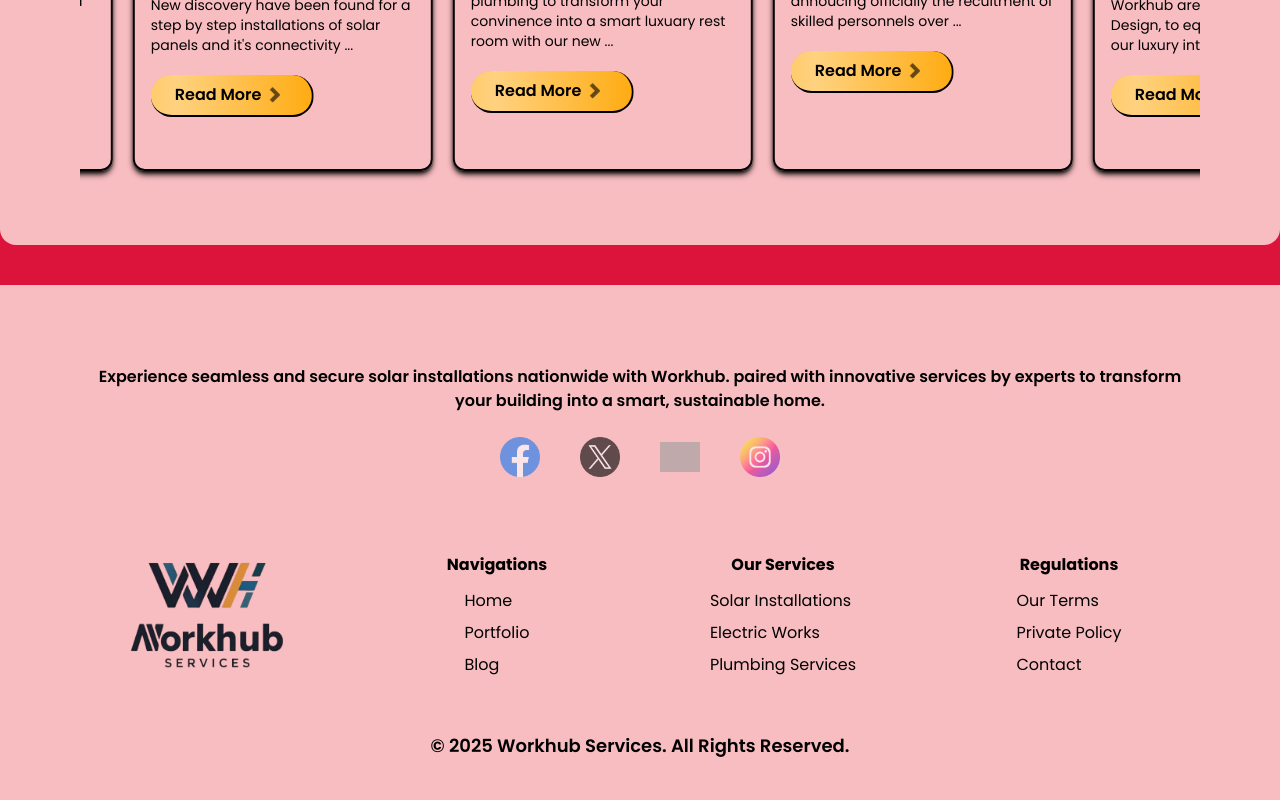
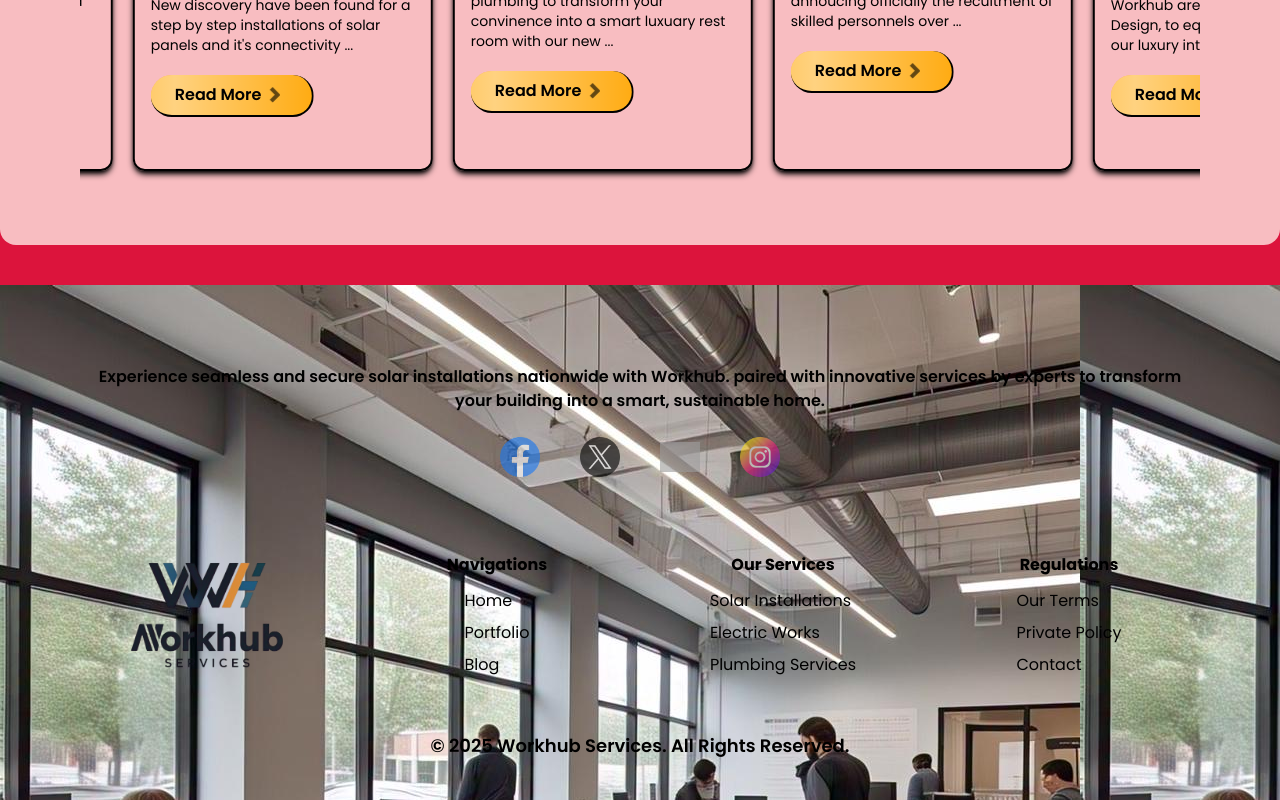
Before and after one commit to Georgechisom/workhub-solar, a React (Create React App) app: page / in a window 1280 px wide. Shown: the part 4383-5183 px from the top of the page. Built offline with nearby package versions, Linux system fonts and the light colour scheme; grey boxes are pictures that could not be loaded.

Commit message:
app updated

```diff
--- /dev/null
+++ b/src/components/Footer/Footer.css
@@ -0,0 +1,10 @@
+.footerbg{
+    width: 100%;
+    height: 100%;
+    /* animation: upDownAndBack 10s linear infinite; */
+    perspective: 1000px;
+    background-size: cover;
+    perspective-origin: 50% 50%;
+    background-blend-mode: darken;
+    background-color: rgba(117, 43, 5, 0.48);
+}
--- a/src/components/Footer/Footer.js
+++ b/src/components/Footer/Footer.js
@@ -5,6 +5,7 @@ import Facebook from "../../images/facebook.png";
 import Instagram from "../../images/instagram.png";
 import Twitter from "../../images/twitter3.png";
 import YouTube from "../../images/youtube.png";
+import BackgroundImage from "../../images/officeWorkhubDesk.JPG";
 
 
 const Footer = () => {
@@ -30,7 +31,7 @@ const Footer = () => {
 
   return (
     <footer className='relative'>
-        <section className='mt-10 mx-auto w-full overflow-hidden py-10 px-6 lg:px-20 bg-backgroundText'>
+        <section className='max-w-screen-xl mt-10 mx-auto w-full overflow-hidden py-10 px-6 lg:px-20 footerbg' style={{ backgroundImage: `url('${BackgroundImage}')`, objectFit: "cover", }}>
             <div className='my-10'>
                 <div className="text-black font-semibold text-center">
                     Experience seamless and secure solar installations nationwide with Workhub. paired with innovative services by experts to transform your building into a smart, sustainable home.
--- a/src/components/otherCss/service.css
+++ b/src/components/otherCss/service.css
@@ -31,12 +31,6 @@
     }
     100% {
         background-position: 0px 0%;
-    }
-}
-
-@media screen and (max-width: 992px) {
-    .bgcssa{
-        animation: leftToRight 100s linear infinite;
     }
 }
 
@@ -124,7 +118,7 @@
 .bgcsstwo{
     width: 100%;
     height: 100%;
-    animation: upDownAndBack 25s linear infinite;
+    animation: upDownAndBack 50s linear infinite;
     perspective: 1000px;
     background-size: cover;
     perspective-origin: 50% 50%;
@@ -141,3 +135,25 @@
 .mybttnseff2:hover {
     background-color: white;
 }
+
+@keyframes leftToRights {
+    0% {
+        background-position: 0% 0px;
+    }
+    50% {
+        background-position: 100% 0px;
+    }
+    100% {
+        background-position: 0% 0px;
+    }
+}
+
+@media screen and (max-width: 992px) {
+    .bgcssa{
+        animation: leftToRight 100s linear infinite;
+    }
+
+    .bgcsstwo{
+        animation: leftToRights 50s linear infinite;
+    }
+}
--- a/src/pages/Service.js
+++ b/src/pages/Service.js
@@ -241,11 +241,11 @@ const Service = () => {
       </section>
 
       <section className='max-w-screen-xl lg:my-10 mx-auto w-full h-full overflow-hidden lg:rounded-2xl py-16 md:py-10 items-center justify-center bgcsstwo' style={{ backgroundImage: `url('${SecondBackgroundImage}')`, objectFit: "cover", }}>
-        <div className="py-40 text-center text-white">
-          <div className='font-semibold py-5'>
+        <div className="py-40 md:px-10 text-center">
+          <div className='font-semibold py-5 text-lg text-white'>
             Ready to Upgrade Your Home or Business ?
           </div>
-          <div className=" mx-auto py-1 border-2 border-white w-[300px] rounded-full px-1 overflow-hidden">
+          <div className=" mx-auto py-1 border-2 border-white w-[250px] md:w-[300px] rounded-full px-1 overflow-hidden">
             <Link to="/contact" className='rounded-full bg-[orange] py-4 font-bold cursor-pointer hover:italic flex text-nowrap justify-center items-center gap-x-1 hover:bg-white hover:text-[black] hover:border-b-2 hover:gap-x-4 text-[black] mybttnseff2'>
               Get Started Today
               <svg xmlns="http://www.w3.org/2000/svg" width="10.605" height="15.555" className='animate-pulse mx-2'><path d="m2.828 15.555 7.777-7.779L2.828 0 0 2.828l4.949 4.948L0 12.727l2.828 2.828z"/></svg>
```
Also changed, not shown: src/images/officeWorkhubDesk.JPG (renamed from src/images/b3f4ca26-6e36-44eb-b6e4-7b416028a92d.JPG).
